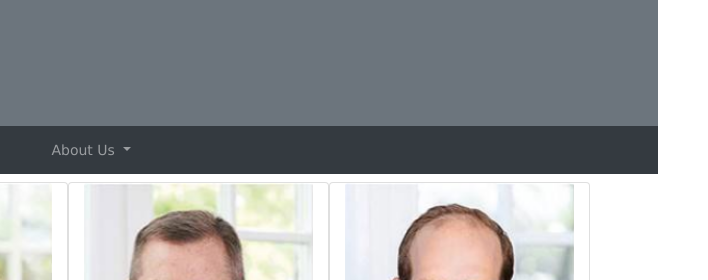
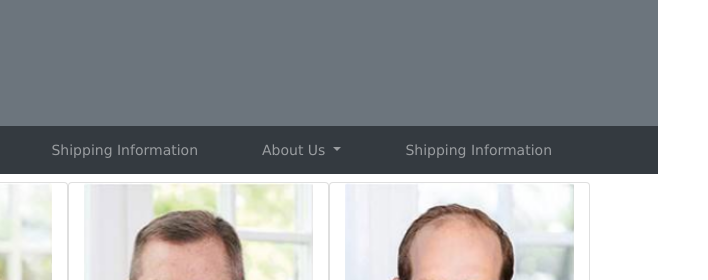
Before and after one commit to tatev5/BestChoice, a website: page public/ourTeam.html in a window 1280 px wide. Shown: the part 920-1200 px from the top of the page, 572-1280 px from the left. Drawn offline with nearby package versions, Linux system fonts and the light colour scheme; files that its build step writes are made by us from their sources.

Commit message:
Add files via upload

```diff
--- a/public/ourTeam.html
+++ b/public/ourTeam.html
@@ -110,15 +110,19 @@
         </div>
       </li>
       <li class="nav-item dropdown pl-5">
+        <a class="nav-link " href="shipingCar.html" id="navbarDropdown" role="button"  aria-haspopup="true" aria-expanded="false">
+          Shipping Information
+        </a>
+      </li>
+      <li class="nav-item dropdown pl-5">
         <a class="nav-link dropdown-toggle" href="#" id="navbarDropdown" role="button" data-toggle="dropdown" aria-haspopup="true" aria-expanded="false">
          About Us
         </a>
-        <div class="dropdown-menu" aria-labelledby="navbarDropdown">
-          <a class="dropdown-item" href="ourTeam.html">Contact us</a>
-          <div class="dropdown-divider"></div>
-          <a class="dropdown-item" href="account.html">UserPage</a>
-
-        </div>
+        <li class="nav-item dropdown pl-5">
+          <a class="nav-link " href="shipingCar.html" id="navbarDropdown" role="button"  aria-haspopup="true" aria-expanded="false">
+            Shipping Information
+          </a>
+        </li>
       </li>
    </ul>
           </div>
```
Also changed, not shown: public/account.html (+7 -2 lines), public/autoExport.html (+5 -2 lines), public/cart.html (+5 -2 lines), public/end.html (+6 -2 lines), public/home.html (+6 -2 lines), public/information.html (+5 -3 lines), public/myorders.html (+6 -1 lines), public/services.html (+5 -3 lines), public/shipingCar.html (+8 -4 lines), public/shipping.html (+6 -1 lines).
